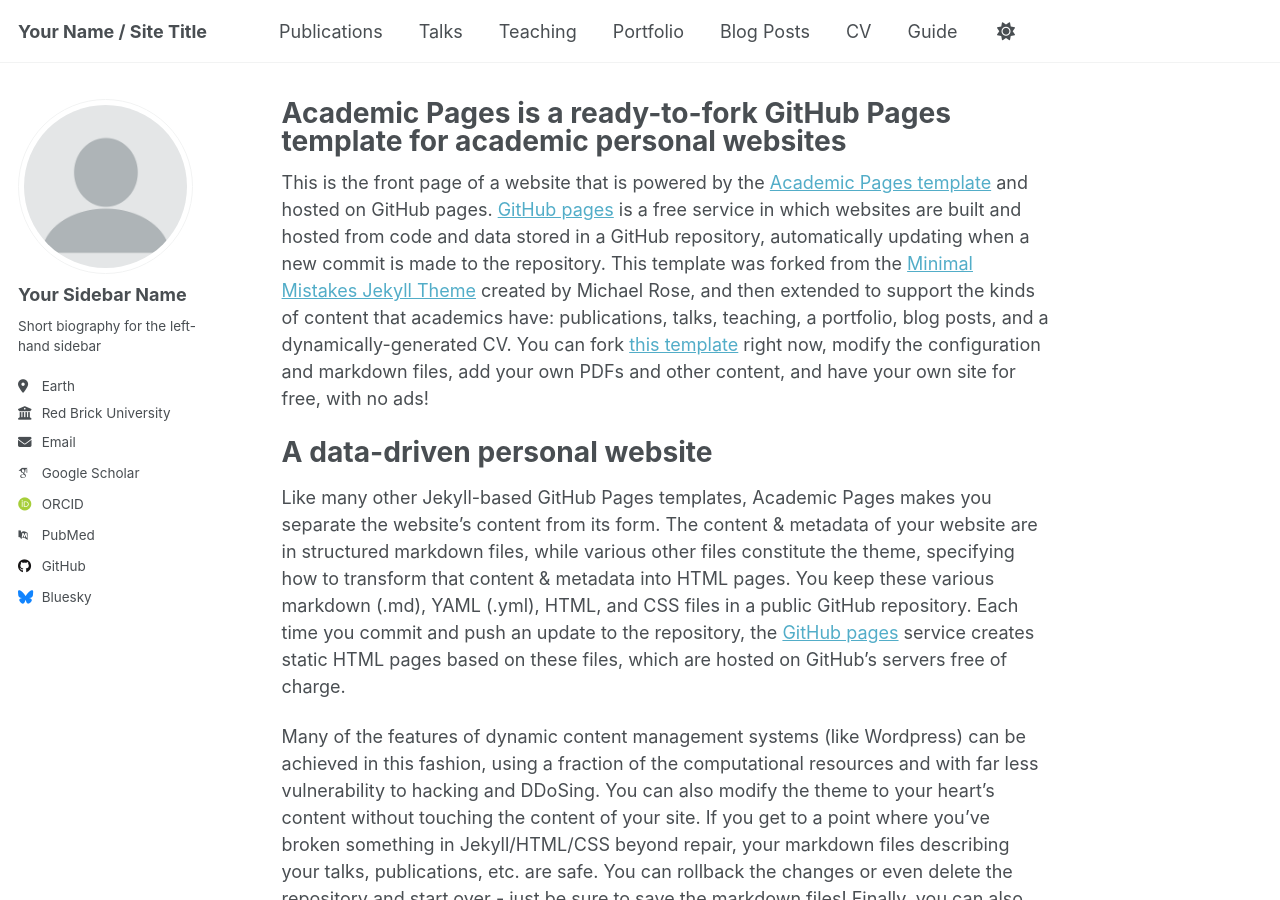
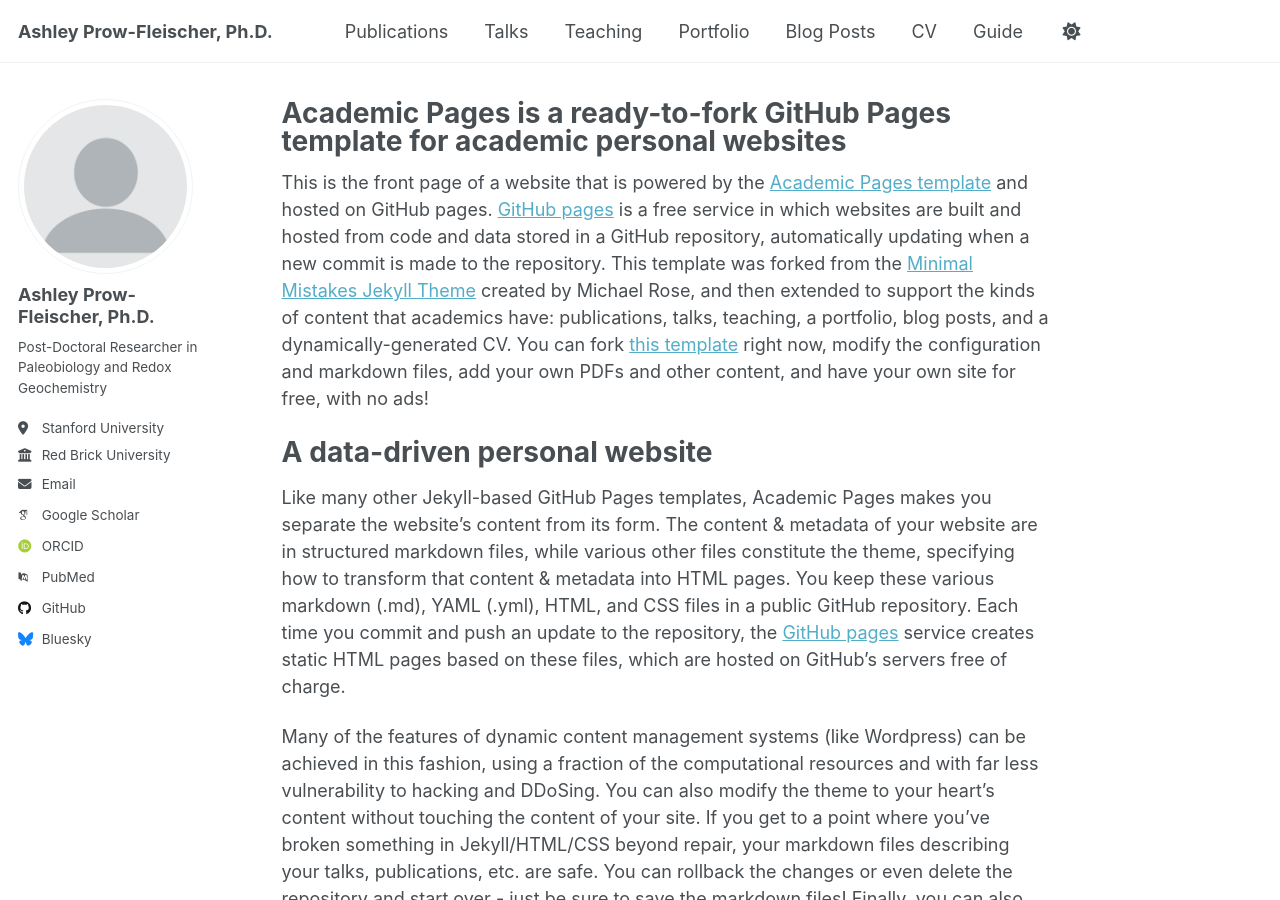
Before and after one commit to aprow620/aprow620.github.io, a Jekyll site: the page built from _pages/about.md, in a window 1280 px wide and 900 px high. Built offline with Jekyll 4.4.1, drawn with Linux system fonts in a browser that asks for light colours; some web fonts are replaced.

Commit message:
Update _config.yml

```diff
--- a/_config.yml
+++ b/_config.yml
@@ -9,11 +9,11 @@
 # Basic Site Settings
 locale                   : "en-US"
 site_theme               : "default"
-title                    : "Your Name / Site Title"
+title                    : "Ashley Prow-Fleischer, Ph.D."
 title_separator          : "-"
 name                     : &name "Your Name"
 description              : &description "personal description"
-url                      : https://academicpages.github.io # the base hostname & protocol for your site e.g. "https://[your GitHub username].github.io" or if you already have some other page hosted on Github then use "https://[your GitHub username].github.io/[Your Repo Name]"
+url                      : https://aprow620.github.io # the base hostname & protocol for your site e.g. "https://[your GitHub username].github.io" or if you already have some other page hosted on Github then use "https://[your GitHub username].github.io/[Your Repo Name]"
 baseurl                  : "" # the subpath of your site, e.g. "/blog"
 repository               : "academicpages/academicpages.github.io"
 
@@ -23,13 +23,13 @@
 author:
   # Biographic information
   avatar           : "profile.png"
-  name             : "Your Sidebar Name"
+  name             : "Ashley Prow-Fleischer, Ph.D."
   pronouns         : # example: "she/her"
-  bio              : "Short biography for the left-hand sidebar"
-  location         : "Earth"
+  bio              : "Post-Doctoral Researcher in Paleobiology and Redox Geochemistry"
+  location         : "Stanford University"
   employer         : "Red Brick University"
   uri              : # URL
-  email            : "none@example.org"
+  email            : "prowa@stanford.edu"
 
   # Academic websites
   academia         : # URL
```
